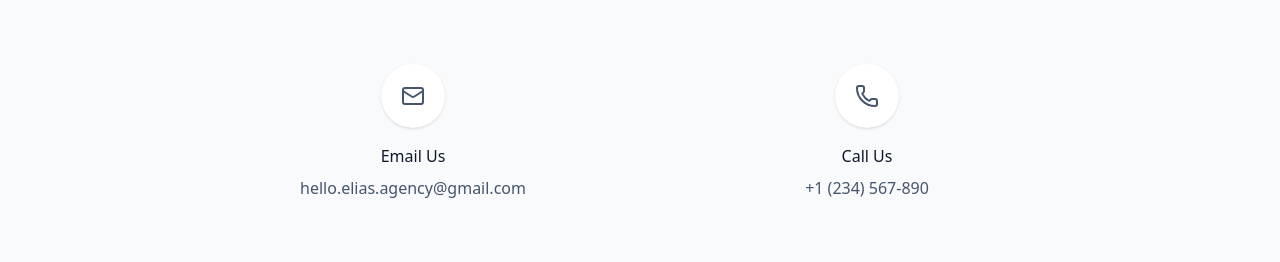
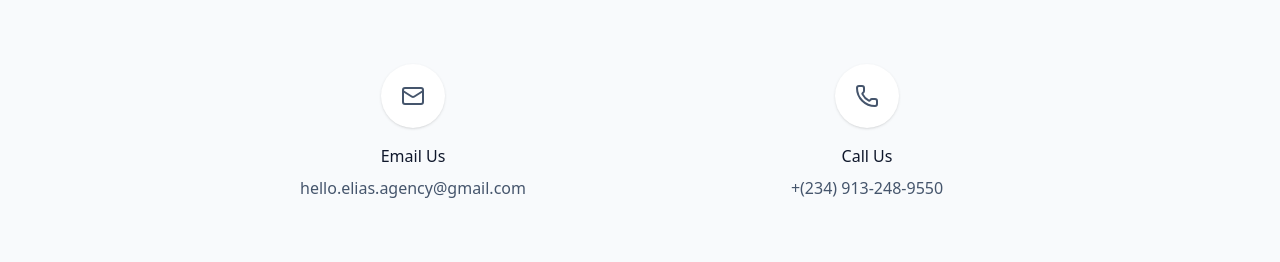
Before and after one commit to emmy-codes01/ELIAS---Digital-Agency, a React (Vite) app: page / in a window 1280 px wide. Shown: the part 4105-4367 px from the top of the page. Built offline with nearby package versions, Linux system fonts and the light colour scheme.

Commit message:
third commit

```diff
--- a/src/components/Contact.jsx
+++ b/src/components/Contact.jsx
@@ -33,7 +33,7 @@ const ContactSection = () => {
             </div>
             <h3 className="font-medium text-slate-900 mb-2">Call Us</h3>
             <a href="tel:+2349132489550" className="text-slate-600 hover:text-slate-900 transition-colors">
-              +1 (234) 567-890
+              +(234) 913-248-9550
             </a>
           </div>
 
```
